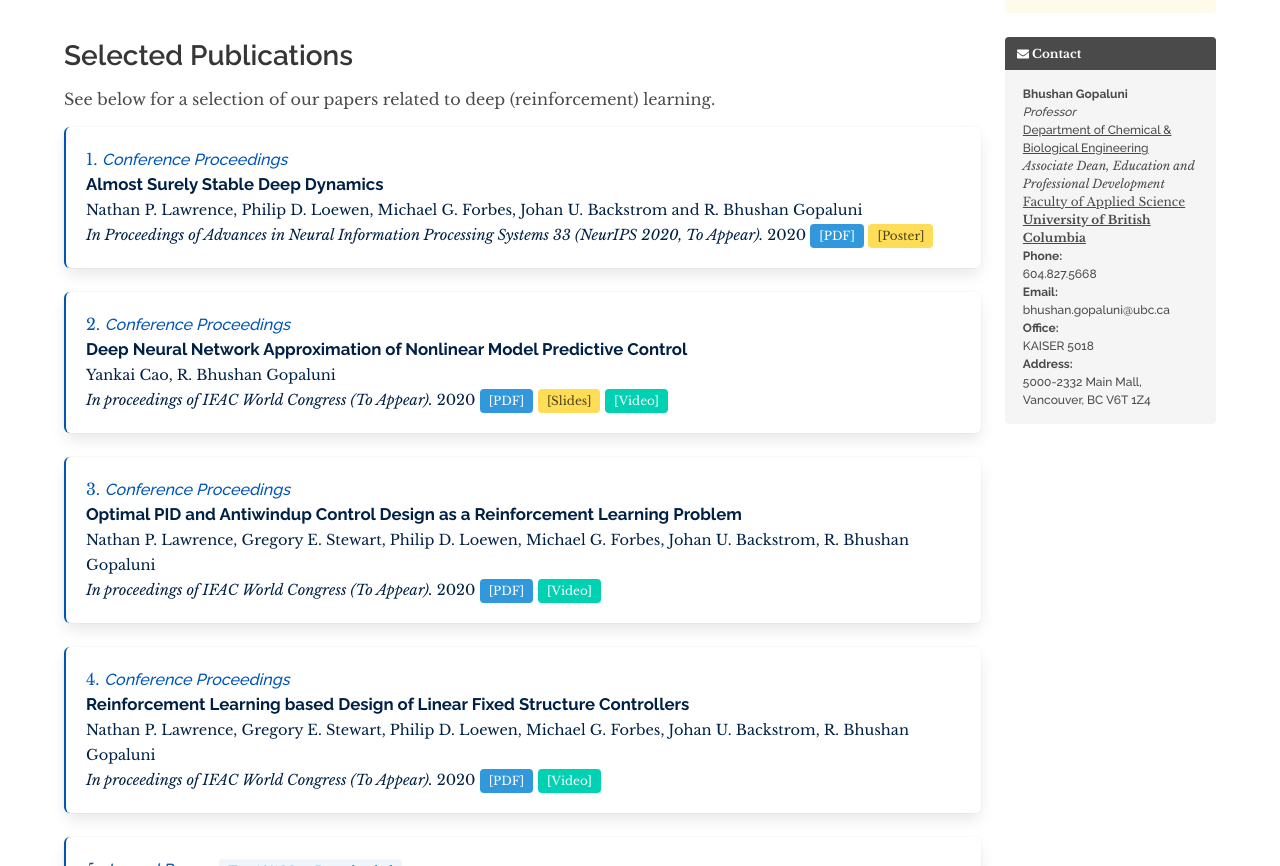
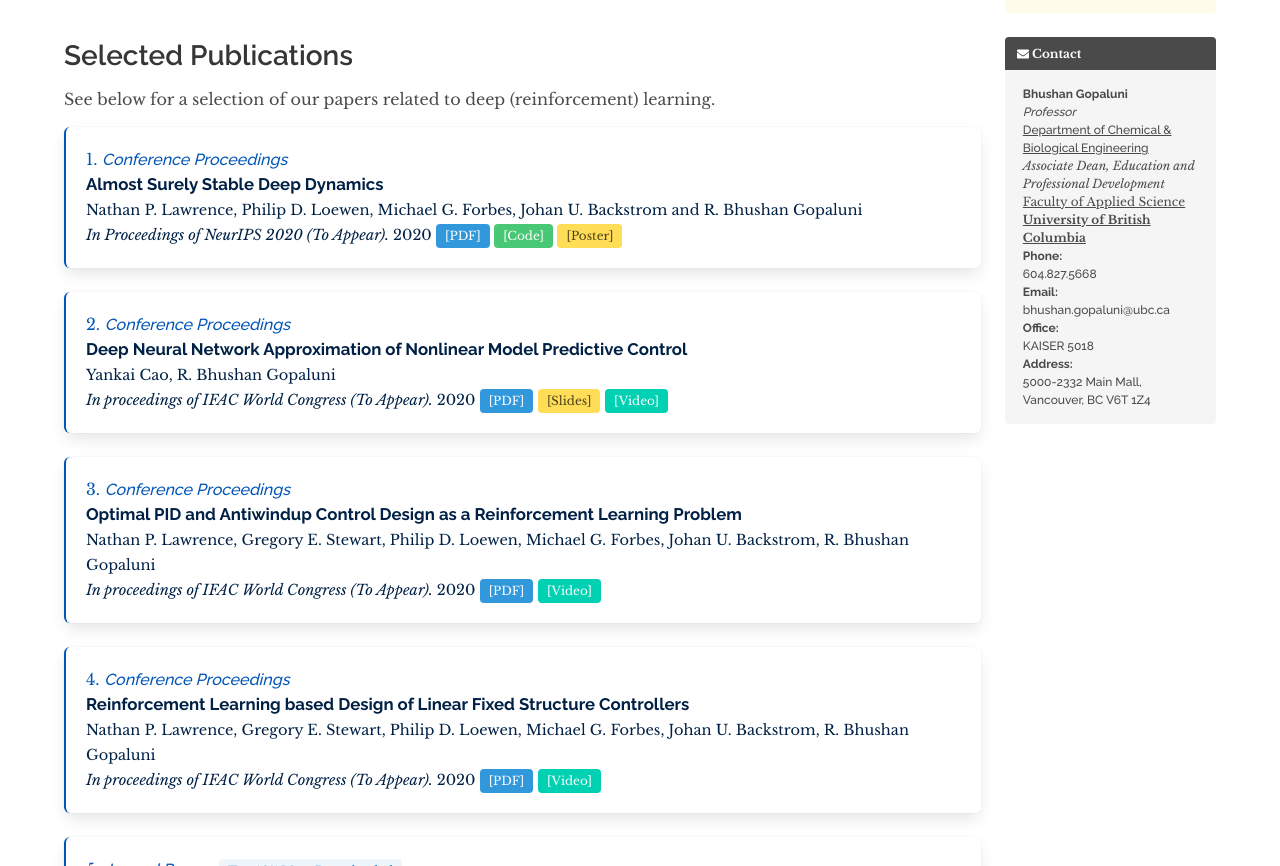
Before and after one commit to daisubc/daisubc.github.io, a Jekyll site: the page built from research/maintenancefreecontrollers.md, in a window 1280 px wide and 900 px high, scrolled down 1628 px, cut to the strip 34-900 px from the top of the window. Built offline with Jekyll 4.4.1, drawn with Linux system fonts in a browser that asks for light colours; nearby versions of some CDN libraries.

Commit message:
add code to nips pub

```diff
--- a/_data/publications.yml
+++ b/_data/publications.yml
@@ -2,8 +2,9 @@
   type: "conference"
   year: "2020"
   authors: "Nathan P. Lawrence, Philip D. Loewen, Michael G. Forbes, Johan U. Backstrom and R. Bhushan Gopaluni"
-  journal: "In Proceedings of Advances in Neural Information Processing Systems 33 (NeurIPS 2020, To Appear)"
+  journal: "In Proceedings of NeurIPS 2020 (To Appear)"
   pdf: "2020C6_Lawrence_NeurIPS.pdf"
+  code: "https://github.com/daisubc/stochastic_dynamics"
   poster: "https://figshare.com/articles/poster/Almost_Surely_Stable_Deep_Dynamics/13238408"
 
 - title: "Data-driven Dynamic Inferential Sensors Based on Causality Analysis"
```
Also changed, not shown: 1 other file.
